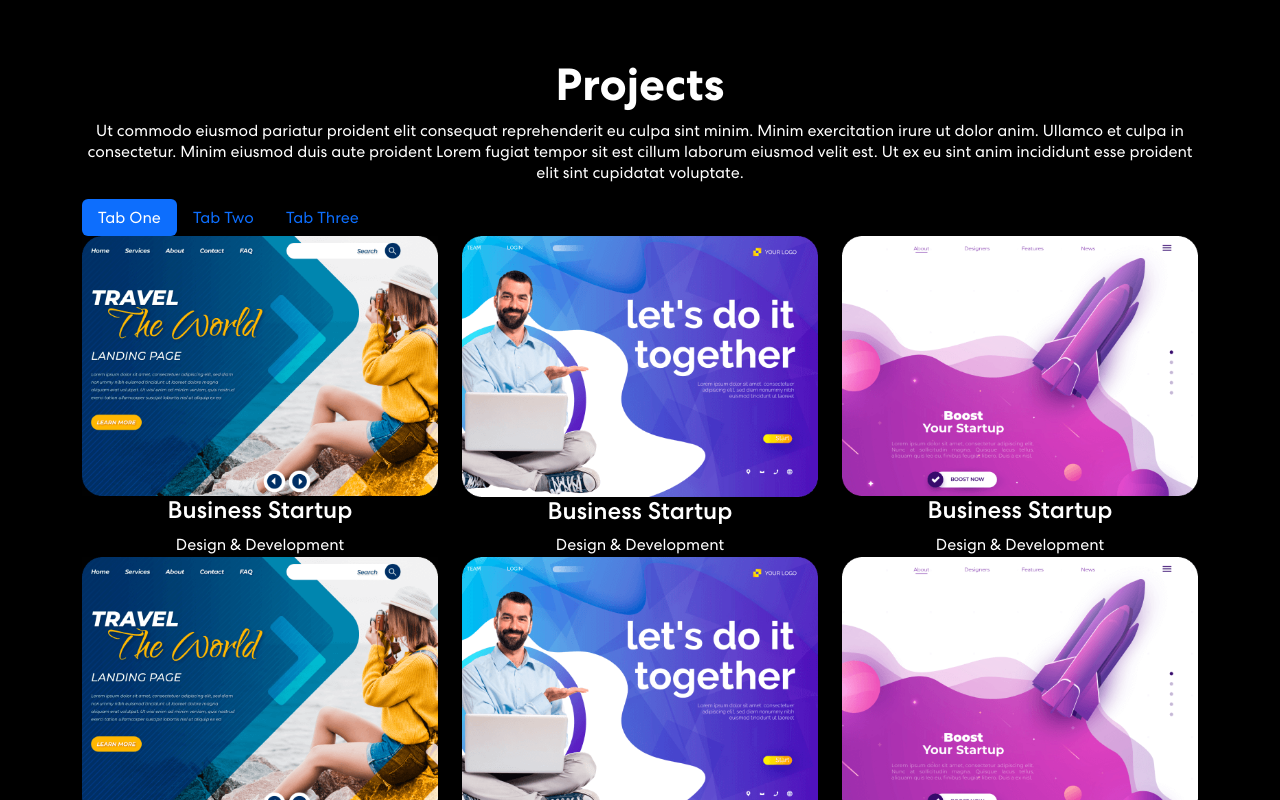
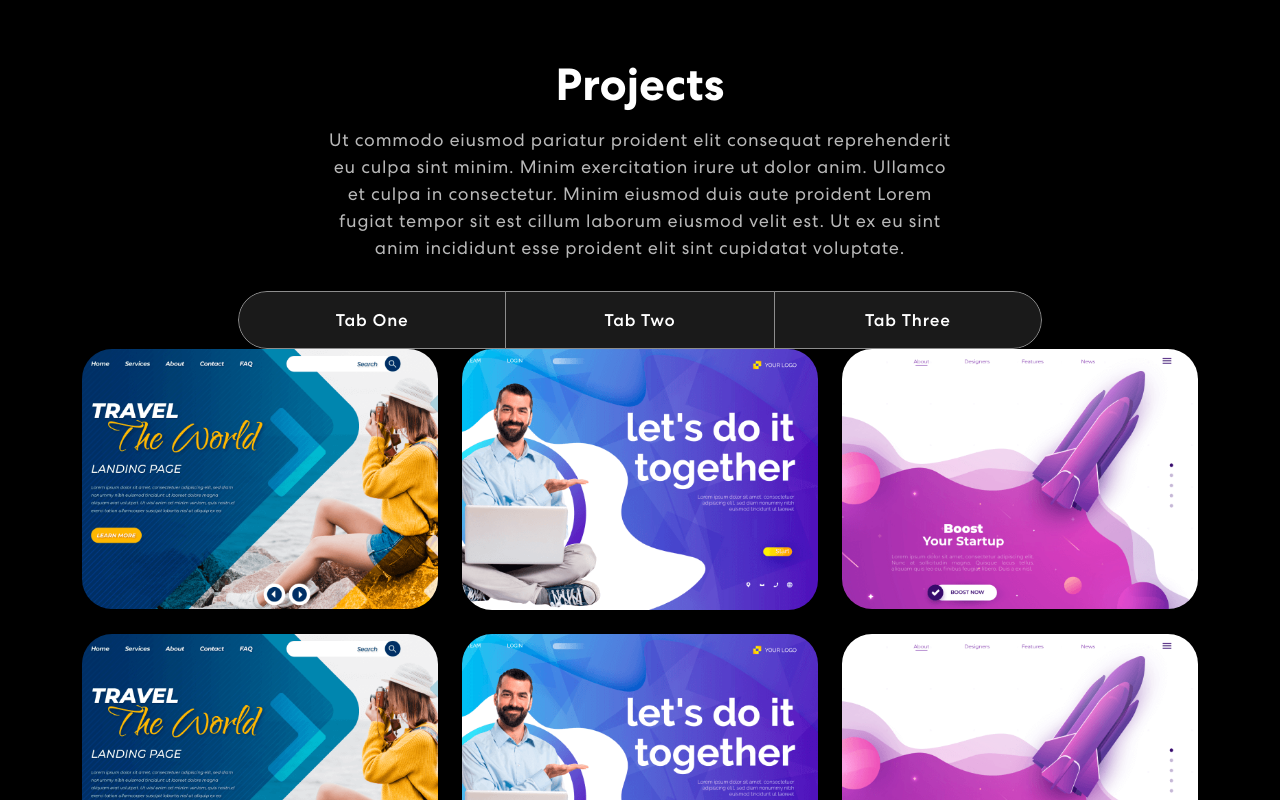
Before and after one commit to ThePushMaker/ReactPortfolio, a React (Create React App) app: page / in a window 1280 px wide. Shown: the part 1360-2160 px from the top of the page. Built offline with nearby package versions, Linux system fonts and the light colour scheme.

Commit message:
projects section

```diff
--- a/src/App.css
+++ b/src/App.css
@@ -356,6 +356,7 @@
 }
 
 /* projects */
+
 .project {
   padding: 88px 0;
   position: relative;
@@ -366,7 +367,120 @@
   font-weight: 700;
   text-align: center;
 }
-
+.project p {
+  color:#B8B8B8;
+  font-size: 18px;
+  letter-spacing: 0.8px;
+  line-height: 1.5em;
+  margin: 14px auto 30px auto;
+  text-align: center;
+  width: 56%;
+}
+.project .nav.nav-pills {
+  width: 72%;
+  margin: 0 auto;
+  border-radius: 50px;
+  background-color: rgb(255 255 255 / 10%);
+  overflow: hidden;
+}
+.project .nav.nav-pills .nav-item {
+  width: calc(100% / 3);
+}
+.project .nav.nav-pills .nav-link {
+  background-color: transparent;
+  border-radius: 0;
+  padding: 17px 0;
+  color: #fff;
+  width: 100%;
+  font-size: 17px;
+  letter-spacing: 0.8px;
+  font-weight: 500;
+  position: relative;
+  transition: 0.3s ease-in-out;
+  text-align: center;
+  z-index: 0;
+}
+.project .nav.nav-pills .nav-link:before {
+  content: "";
+  position: absolute;
+  width: 0;
+  height: 100%;
+  background: linear-gradient(90.21deg, #AA367C -5.81, #4A2FBD 111.58% );
+  top: 0;
+  left: 0;
+  z-index: -1;
+  transition: 0.3s ease-in-out;
+}
+.project .nav.nav-pills .nav-link.active:before {
+  width: 100% !important;
+}
+.project .nav.nav-pills .nav-link.active {
+  border: 1px solid rgba(255, 255, 255, 1);
+}
+.nav-link#projects-tabs-tab-first {
+  border: 1px solid rgba(255, 255, 255, 0.5);
+  border-radius: 55px 0px 0px 55px;
+}
+.nav-link#projects-tabs-tab-second {
+  border-top: 1px solid rgba(255, 255, 255, 0.5);
+  border-bottom: 1px solid rgba(255, 255, 255, 0.5);
+}
+.nav-link#projects-tabs-tab-third {
+  border: 1px solid rgba(255, 255, 255, 0.5);
+  border-radius: 0 55px 55px 0;
+}
+.proj-imgbx {
+  position: relative;
+  border-radius: 30px;
+  overflow: hidden;
+  margin-bottom: 24px;
+}
+.proj-imgbx::before {
+  content: "";
+  background: linear-gradient(90.21deg, #AA367C -5.91%, #4A2FBD 111.58%);
+  opacity: 0.85;
+  position: absolute;
+  width: 100%;
+  height: 0;
+  transition: 0.4s ease-in-out;
+}
+.proj-imgbx:hover::before {
+  height: 100%;
+}
+.proj-txtx {
+  position: absolute;
+  text-align: center;
+  top:65%;
+  left: 58%;
+  transform: translate(-50% -50%);
+  transition: 0.5s ease-in-out;
+  opacity: 0;
+  width: 100%;
+}
+.proj-imgbx:hover .proj-txtx {
+  top: 58%;
+  opacity: 1;
+}
+.porj-txtx h4 {
+  font-size: 30px;
+  font-weight: 700;
+  letter-spacing: 0.8px;
+  line-height: 1.1em;
+}
+.proj-txtx span {
+  font-style: italic;
+  font-weight: 400;
+  font-size: 15px;
+  letter-spacing: 0.8px;
+}
+.background-image-right {
+  top: 20%;
+  position: absolute;
+  bottom: 0;
+  width: 35%;
+  right: 0;
+  z-index: -4;
+}
 
 
 
--- a/src/components/Projects.js
+++ b/src/components/Projects.js
@@ -85,7 +85,7 @@
                     </Col>
                 </Row>
             </Container>
-            <img className="background-image-right" src={colorSharp2} />
+            <img className="background-image-right" src={colorSharp2} alt="background-right" />
         </section>
     )
 }
```
